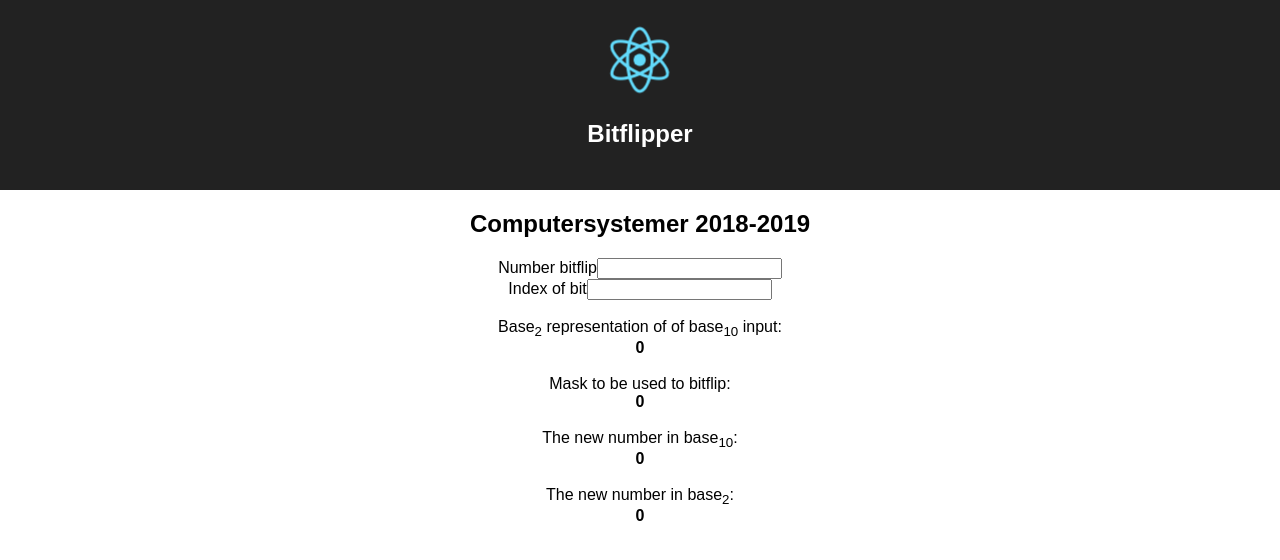
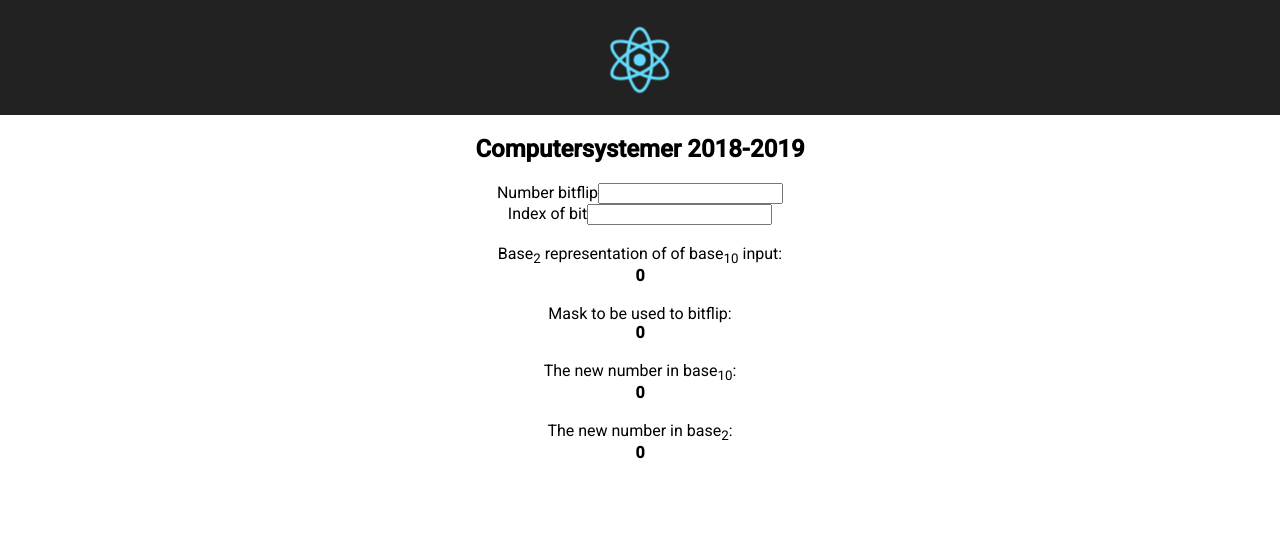
Before and after one commit to HerlufFraDiku/bitflipperreact, a React (Vite) app: page / in a window 1280 px wide. Shown: the top 560 px of the page. Built offline with nearby package versions, Linux system fonts and the light colour scheme.

Commit message:
backup lul

```diff
--- a/main.js
+++ b/main.js
@@ -1,6 +1,5 @@
 // Basic init
 const electron = require('electron')
-Int64 = require('node-int64')
 const {app, BrowserWindow} = electron
 const path = require('path');
 const url = require('url');
--- a/package.json
+++ b/package.json
@@ -33,6 +33,7 @@
   "license": "MIT",
   "dependencies": {
     "@material-ui/core": "^3.2.0",
+    "@material/textfield": "^0.40.0",
     "bootstrap": "^4.1.3",
     "jquery": "^3.3.1",
     "node-int64": "^0.4.0",
--- a/src/App.css
+++ b/src/App.css
@@ -9,7 +9,7 @@
 
 .App-header {
   background-color: #222;
-  height: 150px;
+  height: 75px;
   padding: 20px;
   color: white;
 }
--- a/src/App.js
+++ b/src/App.js
@@ -1,7 +1,6 @@
 import React, { Component } from 'react';
 import logo from './logo.svg';
 import './App.css';
-import 'typeface-roboto';
 
 class App extends Component {
 
@@ -100,8 +99,8 @@
         <br></br>
         <par><b>{Number(this.bitflip(this.state.inputvalue1, this.state.inputvalue2)).toString(2)}</b></par>
 
+    </div>
 
-      </div>
     );
   }
 }
--- a/src/index.css
+++ b/src/index.css
@@ -1,5 +1,5 @@
 body {
   margin: 0;
   padding: 0;
-  font-family: sans-serif;
+  font-family: Roboto;
 }
--- a/src/index.html
+++ b/src/index.html
@@ -6,6 +6,7 @@
     <meta name="theme-color" content="#000000">
     <link rel="shortcut icon" href="../assets/favicon.ico">
     <title>Electron + React App bundled with Parcel</title>
+    <link rel="stylesheet" href="https://fonts.googleapis.com/css?family=Roboto:300,400,500">
   </head>
   <body>
     <noscript>
--- a/src/index.js
+++ b/src/index.js
@@ -2,7 +2,6 @@
 import ReactDOM from 'react-dom';
 import './index.css';
 import App from './App';
-import 'typeface-roboto';
 
 
 ReactDOM.render(
```
Also changed, not shown: 1 other file (tests, documents, lock files or other folders).
